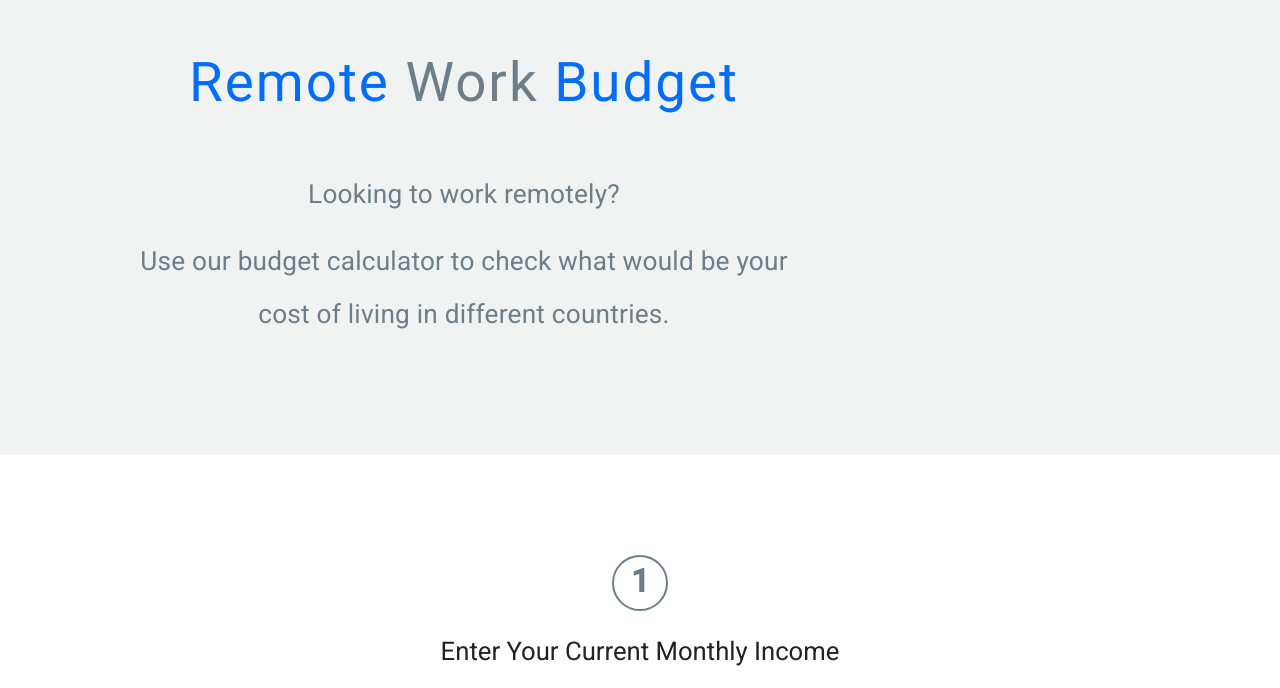
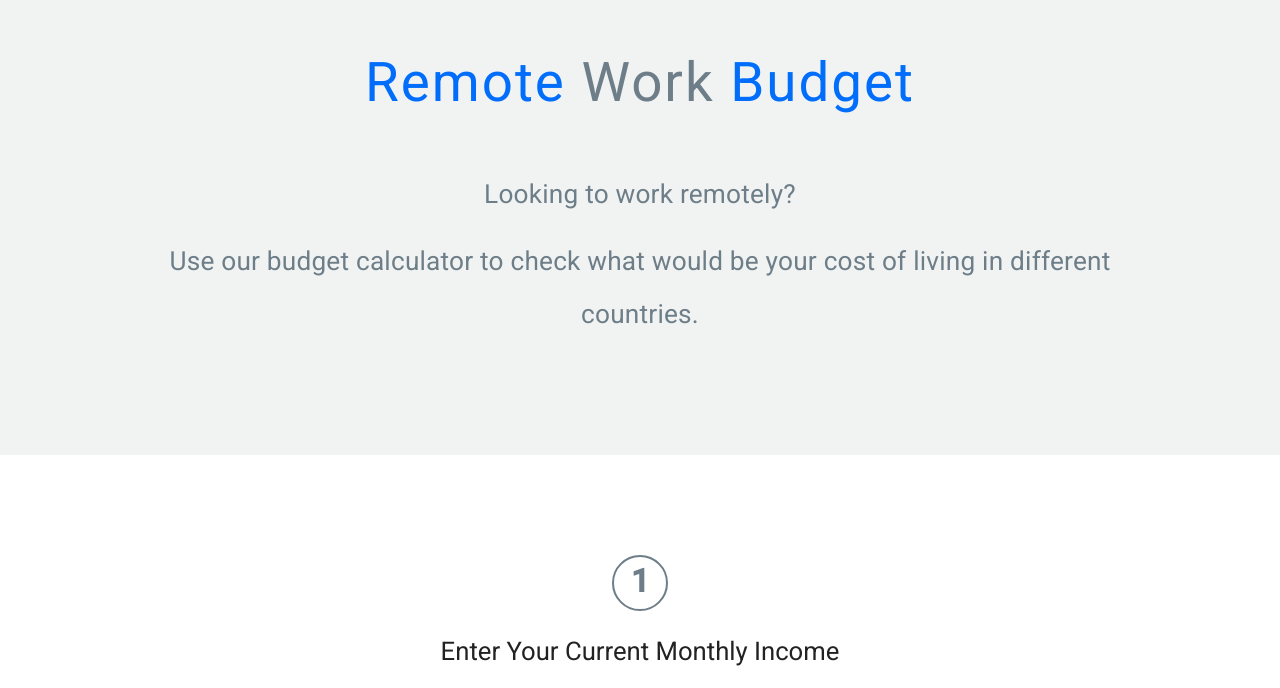
Before and after one commit to skarmen/remote-work-budget, a React (Create React App) app: page / in a window 1280 px wide. Shown: the part 104-792 px from the top of the page. Built offline with nearby package versions, Linux system fonts and the light colour scheme; no server answers.

Commit message:
centered header content

```diff
--- a/src/App.css
+++ b/src/App.css
@@ -89,7 +89,6 @@ header {
   align-items: center;
   justify-content: center;
   padding: 100px 50px;
-  max-width: 700px;
 }
 
 
--- a/src/App.js
+++ b/src/App.js
@@ -143,7 +143,7 @@ class App extends Component {
         <header>
           <div className="wrapper">
             <div class="headerContent">
-              <h1><span>Remote</span> Work <span>Budget</span></h1>
+              <h1><span>Remote </span> Work <span> Budget</span></h1>
               <h2>Looking to work remotely?</h2>
               <h2>
                 Use our budget calculator to check what would be your cost of living in different countries.
```
Also changed, not shown: src/logo.svg (deleted).
